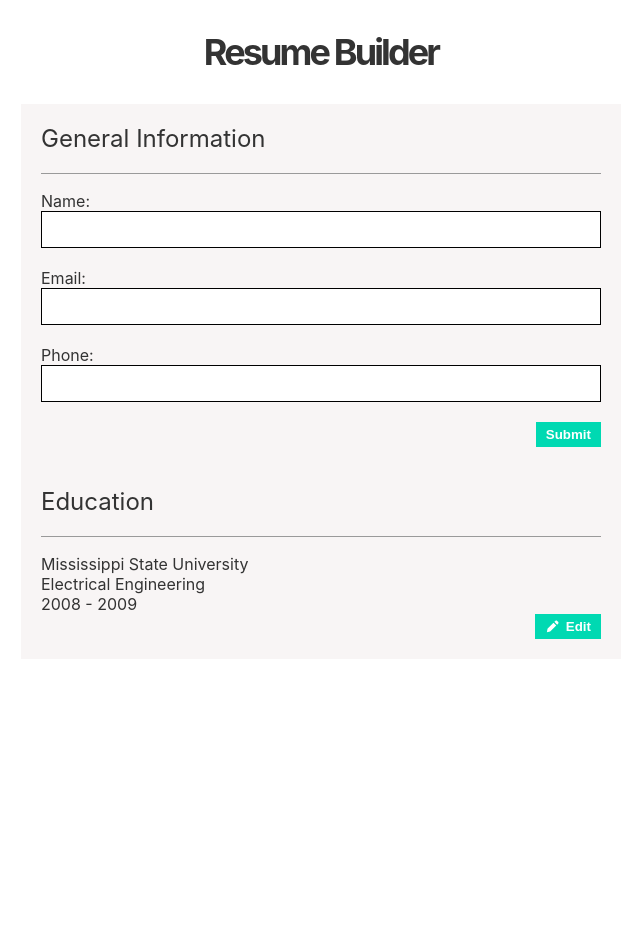
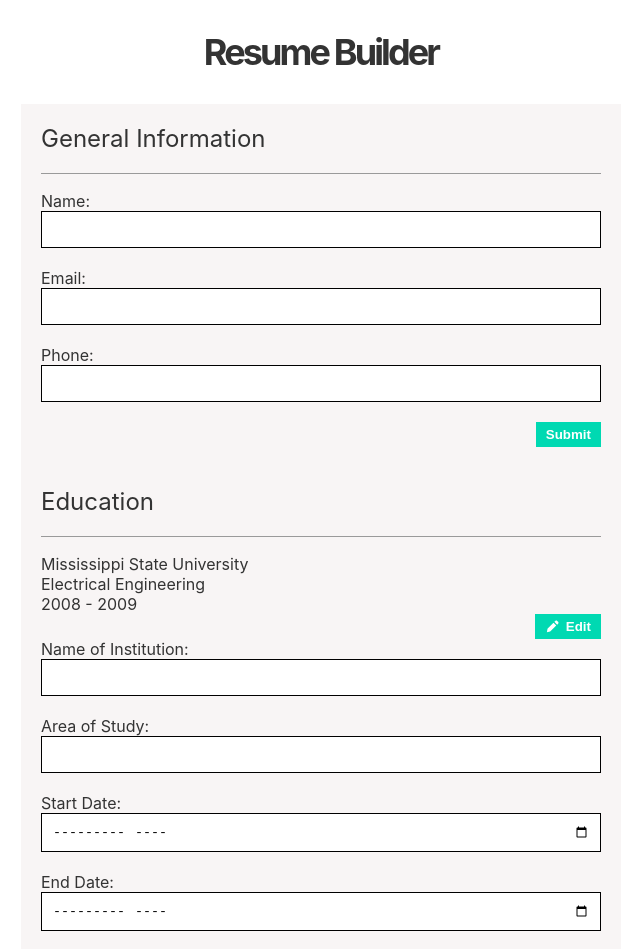
Before and after one commit to esteban90-dev/resume-builder, a React (Create React App) app: page / in a window 1280 px wide. Shown: the top 949 px of the page, without its empty margins (319-959 px from the left). Before the commit the page ends 800 px from the top, so only its background shows below. Built offline with nearby package versions, Linux system fonts and the light colour scheme; the HTML template or start-up script is replaced by a standard one.

Commit message:
add static EducationForm component

```diff
--- a/src/components/EducationCard.js
+++ b/src/components/EducationCard.js
@@ -1,5 +1,6 @@
 import React from 'react';
 import Education from './Education';
+import EducationForm from './EducationForm';
 
 export default class EducationCard extends React.Component {
   render() {
@@ -8,6 +9,7 @@ export default class EducationCard extends React.Component {
         <h2 className="education__title">Education</h2>
         <hr></hr>
         <Education />
+        <EducationForm />
       </section>
     );
   }
--- /dev/null
+++ b/src/components/EducationForm.js
@@ -0,0 +1,52 @@
+import React from 'react';
+
+export default class EducationForm extends React.Component {
+  render() {
+    return (
+      <form>
+        <label htmlFor="name" className="education__label">Name of Institution:</label>
+        <input
+          type="text"
+          id="name"
+          className="education__field"
+          name="name"
+          required="true">
+        </input>
+
+        <label htmlFor="study" className="education__label">Area of Study:</label>
+        <input
+          type="text"
+          id="study"
+          className="education__field"
+          name="study"
+          required="true">
+        </input>
+
+        <label htmlFor="start" className="education__label">Start Date:</label>
+        <input
+          type="month"
+          id="start"
+          className="education__field"
+          name="start"
+          required="true">
+        </input>
+
+        <label htmlFor="end" className="education__label">End Date:</label>
+        <input
+          type="month"
+          id="end"
+          className="education__field"
+          name="end"
+          required="true">
+        </input>
+
+        <button
+          type="submit"
+          className="button"
+        >
+          Submit
+        </button>
+      </form>
+    );
+  }
+}
--- a/src/index.css
+++ b/src/index.css
@@ -14,7 +14,7 @@ header {
 
 main {
   max-width: 600px;
-  margin: 0 auto;
+  margin: 0 auto 60px auto;
 }
 
 hr {
@@ -65,11 +65,11 @@ p {
   cursor: pointer;
 }
 
-.information__label {
+.information__label, .education__label {
   display: block;
 }
 
-.information__field {
+.information__field, .education__field {
   width: 100%;
   padding: 10px;
   border: solid black 1px;
```
